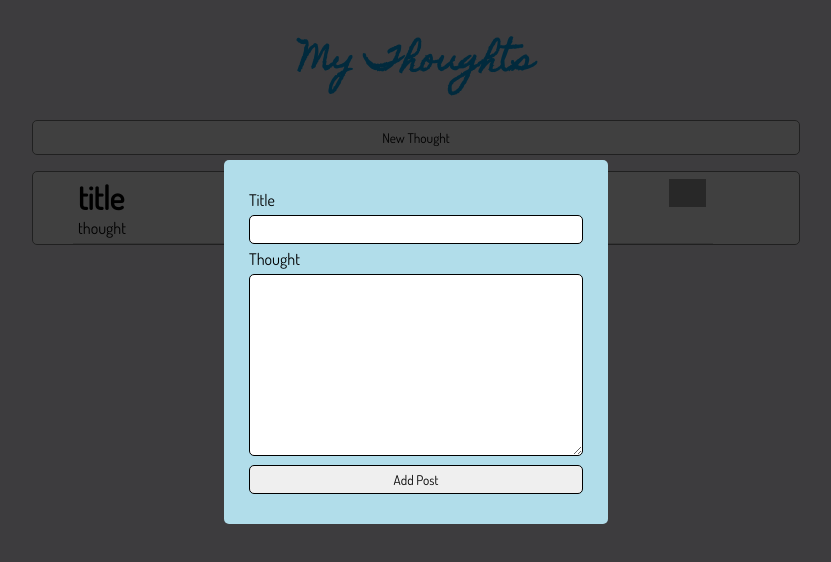
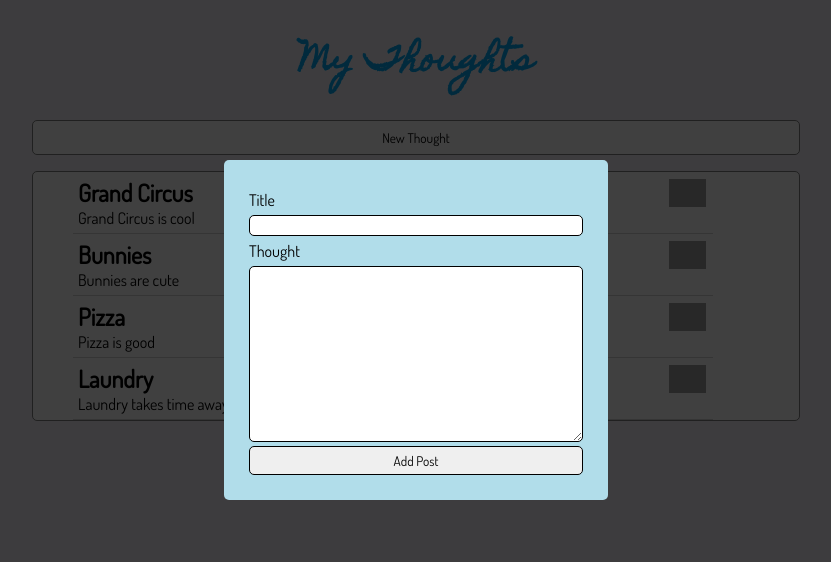
Before and after one commit to wayaway-jtm/angular-social-lab, an Angular app: page / in a window 1280 px wide. Both pictures are taken after a click on the button "New Thought". Shown: the top 562 px of the page, without its empty margins (224-1055 px from the left). Built offline with nearby package versions, Linux system fonts and the light colour scheme; grey boxes are pictures that could not be loaded.

Commit message:
implemented delete functionality

```diff
--- a/src/app/IPost.ts
+++ b/src/app/IPost.ts
@@ -1,4 +1,5 @@
 export interface IPost {
+    id?: Number;
     title: string;
     thought: string;
 }
--- a/src/app/post-counter-service.service.ts
+++ b/src/app/post-counter-service.service.ts
@@ -13,8 +13,11 @@ export class PostCounterService {
     return this.postCount;
   }
 
+  getAndIncrement() {
+    return this.postCount++;
+  }
+
   increment() {
     this.postCount++;
-    console.log('Post count: ', this.postCount);
   }
 }
--- a/src/app/post-form/post-form.component.css
+++ b/src/app/post-form/post-form.component.css
@@ -20,7 +20,6 @@ input, section, button, textarea {
 input, textarea, button {
     border: 1px solid black;
     width: 100%;
-    padding: 5px;
 }
 
 p {
@@ -28,7 +27,7 @@ p {
 }
 
 button {
-    margin: 5px 0;
+    padding: 5px;
 }
 
 
--- a/src/app/post-form/post-form.component.html
+++ b/src/app/post-form/post-form.component.html
@@ -13,7 +13,7 @@
           <textarea [(ngModel)]="txtThought" name="txtThought" id="txtThought" cols="30" rows="10"></textarea>
         </label>
       </div>
-      <button (click)="submitPost($event)">Add Post</button>
+      <button type="button" (click)="submitPost($event)">Add Post</button>
     </form>
   </section>
 </div>
--- a/src/app/post/post.class.ts
+++ b/src/app/post/post.class.ts
@@ -1,12 +1,14 @@
 import { IPost } from '../IPost';
-
+import { PostCounterService } from '../post-counter-service.service'
 
 export class Post implements IPost {
+    id: number;
     title: string;
     thought: string;
 
-    constructor(newTitle: string = "title", newThought: string = "thought") {
+    constructor(newId: number, newTitle: string = "title", newThought: string = "thought") {
         this.title = newTitle;
         this.thought = newThought;
+        this.id = newId;
     }
 }
--- a/src/app/post/post.component.css
+++ b/src/app/post/post.component.css
@@ -12,7 +12,7 @@ p {
 
 #pTitle {
     font-weight: bold;
-    font-size: 2rem;
+    font-size: 1.5rem;
 }
 
 button {
--- a/src/app/post/post.component.html
+++ b/src/app/post/post.component.html
@@ -1,7 +1,7 @@
 <span>
   <section>
-    <p id="pTitle">{{title}}</p>
-    <p id="pThought">{{thought}}</p>
+    <p id="pTitle">{{post.title}}</p>
+    <p id="pThought">{{post.thought}}</p>
   </section>
   <button (click)="deletePost()">
     <img src="https://cdn2.iconfinder.com/data/icons/cleaning-19/30/30x30-10-512.png" alt="delete icon">
--- a/src/app/post/post.component.ts
+++ b/src/app/post/post.component.ts
@@ -1,28 +1,32 @@
 import { Component, OnInit, Input, Output, EventEmitter } from '@angular/core';
 import { IPost } from '../IPost';
+import { PostCounterService } from '../post-counter-service.service'
 
 @Component({
   selector: 'app-post',
   templateUrl: './post.component.html',
-  styleUrls: ['./post.component.css']
+  styleUrls: ['./post.component.css'],
+  providers: [ PostCounterService ]
 })
 export class PostComponent implements OnInit, IPost {
+  id: Number;
   title: string = '';
   thought: string = '';
   @Input() post: IPost;
-  @Output() deleted? = new EventEmitter<PostComponent>();
+  @Output() deleted? = new EventEmitter<Number>();
 
-  constructor() {
+  constructor(private counter: PostCounterService) {
   }
 
   ngOnInit() {
     this.title = this.post.title;
     this.thought = this.post.thought;
+    this.id = this.post.id;
   }
 
   deletePost() {
     // this.deleted.emit({title: this.title, thought: this.thought});
-    this.deleted.emit(this);
+    this.deleted.emit(this.id);
   }
 
 }
--- a/src/app/social-posts/social-posts.component.html
+++ b/src/app/social-posts/social-posts.component.html
@@ -2,6 +2,6 @@
 <button (click)="showNewThoughtForm()">New Thought</button>
 <ul>
   <li *ngFor="let singlePost of postList; index as i">
-    <app-post [post]="singlePost" (deleted)="onDelete($event)"></app-post>
+    <app-post [post]="singlePost" [id]="i" (deleted)="onDelete($event)"></app-post>
   </li>
 </ul>
--- a/src/app/social-posts/social-posts.component.ts
+++ b/src/app/social-posts/social-posts.component.ts
@@ -1,27 +1,32 @@
 import { Component, OnInit } from '@angular/core';
 import { IPost } from '../ipost'
 import { Post } from '../post/post.class';
+import { PostCounterService } from '../post-counter-service.service'
 
 @Component({
   selector: 'app-social-posts',
   templateUrl: './social-posts.component.html',
-  styleUrls: ['./social-posts.component.css']
+  styleUrls: ['./social-posts.component.css'],
+  providers: [ PostCounterService ]
 })
 export class SocialPostsComponent implements OnInit {
 
   showForm: boolean = false;
-  postList: IPost[] = [new Post()];
+  postList: IPost[] = [
+    new Post(this.counter.getAndIncrement(), 'Grand Circus', 'Grand Circus is cool'),
+    new Post(this.counter.getAndIncrement(), 'Bunnies', 'Bunnies are cute'),
+    new Post(this.counter.getAndIncrement(), 'Pizza', 'Pizza is good'),
+    new Post(this.counter.getAndIncrement(), 'Laundry', 'Laundry takes time away from programming')];
 
-  constructor() { }
+  constructor(private counter: PostCounterService) { }
 
   onSubmit(eventVar: IPost) {
-    this.postList = [...this.postList, new Post(eventVar.title, eventVar.thought)];
+    this.postList = [...this.postList, new Post(this.counter.getAndIncrement(), eventVar.title, eventVar.thought)];
     this.showForm = false;
   }
 
-  onDelete(eventVar) {
-    console.log(this.postList.indexOf(eventVar));
-    this.postList = this.postList.splice(this.postList.indexOf(eventVar), 1);
+  onDelete(deletedPostId) {
+    this.postList = this.postList.filter(p => p.id !== deletedPostId);
   }
 
   showNewThoughtForm() {
```
Also changed, not shown: 1 other file (tests, documents, lock files or other folders).
